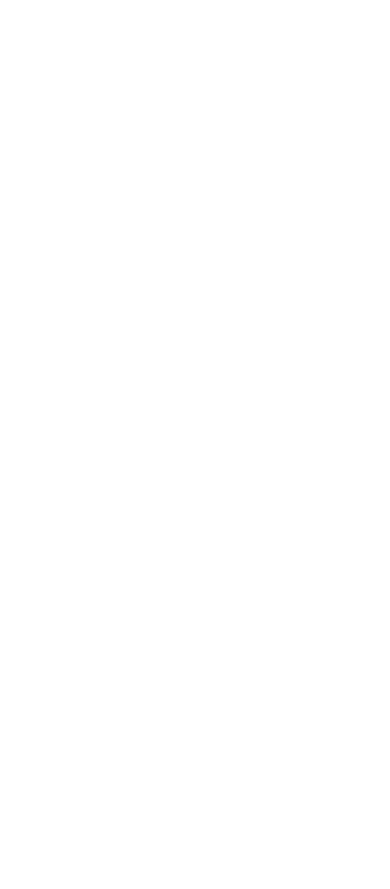
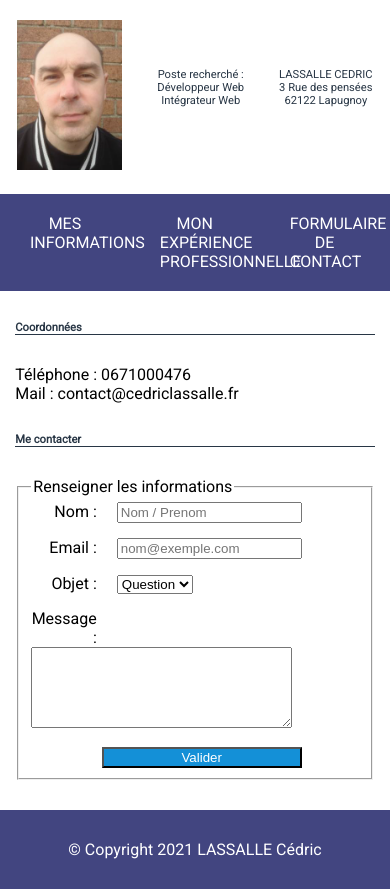
Before and after one commit to fortanza/CV, a plain HTML site: page contact.html in a window 390 px wide. Before the commit the page ends 844 px from the top, so only its background shows below. Drawn offline with Linux system fonts and the light colour scheme.

Commit message:
Creation de la page contact.html, verif sur W3C

```diff
--- a/Exppro.html
+++ b/Exppro.html
@@ -3,11 +3,12 @@
 <head>
     <meta charset="UTF-8">
     <meta name="viewport" content="width=device-width, initial-scale=1.0">
+    <link rel="shortcut icon" href="assets/pictures/favicon.png" type="image/x-icon">
     <link rel="stylesheet" href="/css/default.css">
     <link rel="stylesheet" href="/css/menu.css">
     <link rel="preconnect" href="https://fonts.gstatic.com">
     <link href="https://fonts.googleapis.com/css2?family=Roboto:wght@100;400&display=swap" rel="stylesheet">
-    <title>Curriculum Vitae LASSALLE CEDRIC</title>
+    <title>Mon expérience professionnelle</title>
 </head>
 <body>
     <header>
@@ -15,12 +16,12 @@
             <div class="photoProfil">
                 <img src="assets/pictures/photoProfil.png" alt="photoProfil">
             </div>
-            <div class="posteRecherche size2em colorBluedark">
+            <div class="size2em colorBluedark">
                 Poste recherché : <br>
                 Développeur Web  <br>
                 Intégrateur Web
             </div>
-            <div class="infoPerso size2em colorBluedark">
+            <div class="size2em colorBluedark">
                 LASSALLE CEDRIC <br>
                 3 Rue des pensées <br>
                 62122 Lapugnoy
@@ -49,13 +50,12 @@
                     Standing Véranda
                 </div>
                 <div class="colorBlueLight size1-1em ">
-                    Juin 2019 - Aujoud'hui  <br> De Octobre 2008 à  Avril 2018
+                    <br>Juin 2019 - Aujoud'hui  <br> De Octobre 2008 à  Avril 2018
                 </div>
 
             </div>
             <div>
                 <h2 class="colorBluedark size2em">Dessinateur en Véranda </h2>
-                <p>
                 <ul>
                      <li>Lecture de prise de mesure sur chantier</li>
                      <li>Conception et réalisation de plan</li>
@@ -63,20 +63,20 @@
                      <li>Dossier de mise en production vers l’atelier</li>
                      <li>Utilisation d’Autocad</li>
                 </ul>
-                </p>
+
             </div>
             <div>
                 <div class="colorBlueLight size2em titre">
                     Ternois Véranda
                 </div>
                 <div class="colorBlueLight size1-1em ">
-                    Novembre 2018 à Juin 2019
+                    <br>Novembre 2018 à Juin 2019
                 </div>
 
             </div>
             <div>
                 <h2 class="colorBluedark size2em">Dessinateur en Véranda </h2>
-                <p>
+
                     <ul>
                         <li>Lecture de prise de mesure sur chantier</li>
                         <li>Conception et réalisation de plan</li>
@@ -84,57 +84,57 @@
                         <li>Utilisation d’une imprimante 3D</li>
                         <li>Utilisation d’Autocad</li>
                     </ul>
-                </p>
+
             </div>
             <div>
                 <div class="colorBlueLight size2em titre">
-                    Sas Gaillard
+                    Gaillard
                 </div>
                 <div class="colorBlueLight size1-1em ">
-                    Avril 2018 à Novembre 2018
+                    <br>Avril 2018 à Novembre 2018
                 </div>
             </div>
             <div>
                 <h2 class="colorBluedark size2em"> Technicien en bureau d’étude </h2>
-                <p>
+
                     <ul>
                         <li>Conception de projet à partir d’un CCTP</li>
                         <li>Lecture et dessin de schémas, documentations techniques et plans électrique et plomberie</li>
                         <li>Consultation d’offres de prix</li>
                         <li>Utilisation d’Autocad</li>
                     </ul>
-                </p>
+
             </div>
             <div>
                 <div class="colorBlueLight size2em titre">
-                    Sarl Francial
+                    Francial
                 </div>
                 <div class="colorBlueLight size1-1em ">
-                    Octobre 2008 à Septembre 2008
+                    <br>Octobre 2008 à Septembre 2008
                 </div>
             </div>
             <div>
                 <h2 class="colorBluedark size2em"> Technicien en bureau d’étude </h2>
-                <p>
+
                     <ul>
                         <li>Etude et chiffrage d’appel d’offre</li>
                         <li>Chiffrage et Rédaction de devis</li>
                         <li>Conception et réalisation de plan d’ouvrage Bois</li>
                         <li>Utilisation de SEMA</li>
                     </ul>
-                </p>
+
             </div>
             <div>
                 <div class="colorBlueLight size2em titre">
-                    Sarl Arc en Ciel
+                    Arc en Ciel
                 </div>
                 <div class="colorBlueLight size1-1em ">
-                    Aout 2004 à Septembre 2007
+                    <br>Aout 2004 à Septembre 2007
                 </div>
             </div>
             <div>
                 <h2 class="colorBluedark size2em"> Dessinateur en Véranda </h2>
-                <p>
+
                     <ul>
                         <li>Prise de mesure sur chantier</li>
                         <li>Conception et réalisation de plan</li>
@@ -142,9 +142,9 @@
                         <li>Dossier de mise en production vers l’atelier</li>
                         <li>Utilisation d’Autocad</li>
                     </ul>
-                </p>
+
             </div>
-
+        </div>
 
     </section>
 
--- a/contact.html
+++ b/contact.html
@@ -0,0 +1,90 @@
+<!DOCTYPE html>
+<html lang="fr">
+<head>
+    <meta charset="UTF-8">
+    <meta name="viewport" content="width=device-width, initial-scale=1.0">
+    <link rel="shortcut icon" href="assets/pictures/favicon.png" type="image/x-icon">
+    <link rel="stylesheet" href="/css/default.css">
+    <link rel="stylesheet" href="/css/menu.css">
+    <link rel="preconnect" href="https://fonts.gstatic.com">
+    <link href="https://fonts.googleapis.com/css2?family=Roboto:wght@100;400&display=swap" rel="stylesheet">
+    <title>Page Contact</title>
+</head>
+<body>
+    <header>
+        <div class="presentation">
+            <div class="photoProfil">
+                <img src="assets/pictures/photoProfil.png" alt="photoProfil">
+            </div>
+            <div class="size2em colorBluedark">
+                Poste recherché : <br>
+                Développeur Web  <br>
+                Intégrateur Web
+            </div>
+            <div class="size2em colorBluedark">
+                LASSALLE CEDRIC <br>
+                3 Rue des pensées <br>
+                62122 Lapugnoy
+            </div>
+        </div>
+        <nav class="backgroundColorBlue">
+            <ul>
+
+                <li class="menuInfo">
+                    <a href="index.html">Mes informations</a>
+                </li>
+                <li class="menuExp">
+                    <a href="#">Mon expérience professionnelle</a>
+                </li>
+                <li class="menuContact">
+                    <a href="#">Formulaire de contact</a>
+                </li>
+            </ul>
+        </nav>
+    </header>
+    <!-- Corps du site -->
+    <section class="corps">
+    <div class="corps">
+        <h2 class="colorBluedark size2em">Coordonnées</h2>
+        <div>
+            Téléphone : 0671000476 <br />
+            Mail : contact@cedriclassalle.fr
+        </div>
+        <h2 class="colorBluedark size2em">Me contacter</h2>
+        <div>
+            <form>
+                <fieldset>
+                    <legend>Renseigner les informations</legend>
+                    <div class="tableau">
+                        <label for="nom">Nom :</label>
+                        <input type="text" name="nom" id="nom" placeholder="Nom / Prenom"/>
+                    </div>
+                    <div class="tableau">
+                        <label for="mail">Email :</label>
+                        <input type="email" name="mail" id="mail" placeholder="nom@exemple.com"/>
+                    </div>
+                    <div class="tableau">
+                        <label for="objet">Objet :</label>
+                        <select name="objet" id="objet">
+                            <option>Question</option>
+                            <option>Autre</option>
+                        </select>
+                    </div>
+                    <div class="tableau">
+                        <label for="message">Message : </label>
+                        <textarea name="message" id="message" cols="30" rows="5"></textarea>
+                    </div>
+                    <input type="submit" value="Valider" class="buttonContact backgroundColorBluelight colorWhite" />
+                </fieldset>
+            </form>
+        </div>
+    </div>
+
+
+    </section>
+
+    <footer class="backgroundColorBlue textCenter colorWhite">
+        © Copyright 2021 LASSALLE Cédric
+    </footer>
+</body>
+</html>
--- a/css/default.css
+++ b/css/default.css
@@ -44,6 +44,10 @@ h2 {
 
 .backgroundColorBlue{
     background: #424580;
+}
+
+.backgroundColorBluelight{
+    background: #1490D7;
 }
 
 /* Header */
@@ -101,11 +105,55 @@ table {
     padding-top: 30px;
 
 }
+
+label{
+    display: block;
+    float: left;
+    width: 20%;
+    text-align: right;
+    padding-right: 20px;
+}
+
+.tableau{
+    padding-bottom: 15px;
+}
+.buttonContact{
+    margin-left: 21.5%;
+    width: 200px;
+
+}
 /* Fin corps du site */
 
 /* footer */
     footer{
         margin-top: 30px;
         padding: 30px;
+
     }
 /* fin footer */
+
+/* media queries */
+
+@media all and (max-width:768px){
+
+    .size2em{
+        font-size: 1.1em;
+    }
+
+    .size1-1em{
+        font-size: 0.9em;
+    }
+}
+
+@media all and (max-width:500px){
+
+    .size2em{
+        font-size: .7em;
+    }
+
+    .size1-1em{
+        font-size: 0.7em;
+    }
+
+
+}
```
Also changed, not shown: index.html (+13 -12 lines), assets/pictures/favicon.png (added). Lines whose indentation alone changed are shown as unchanged.
